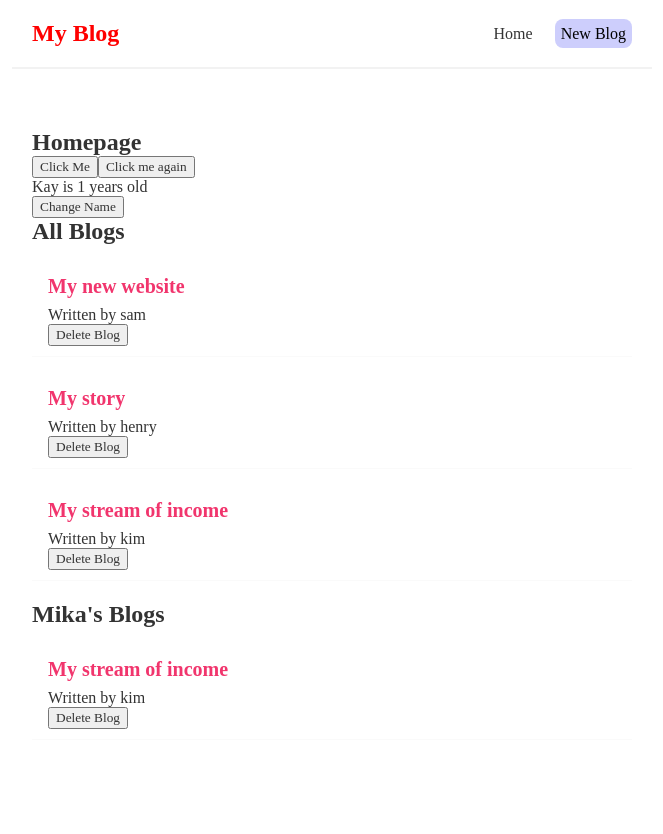
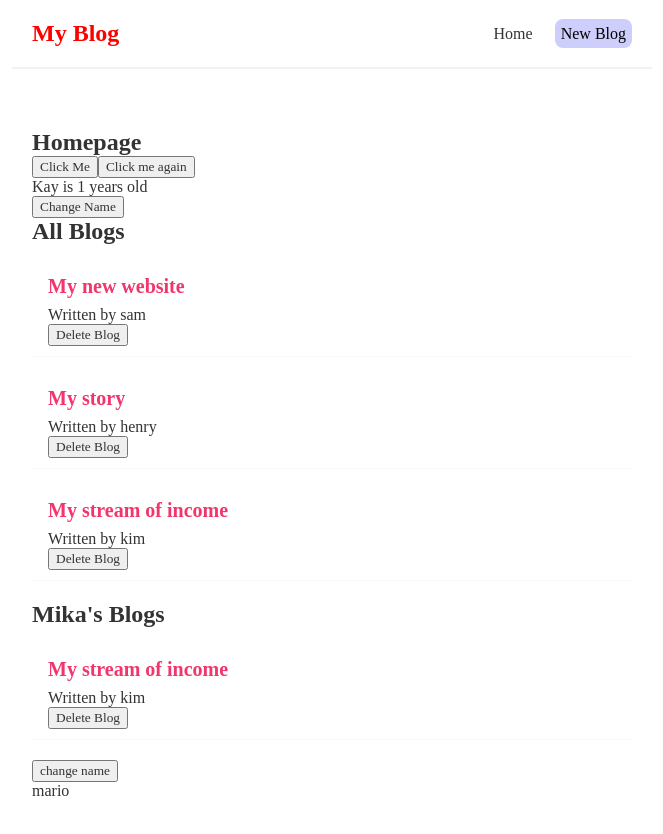
Before and after one commit to Shamikae/React-practice-blog, a React (Create React App) app: page / in a window 1280 px wide. Shown: the top 834 px of the page, without its empty margins (308-971 px from the left). Built offline with nearby package versions, Linux system fonts and the light colour scheme.

Commit message:
Lesson: useEffect dependencies

```diff
--- a/src/Home.js
+++ b/src/Home.js
@@ -31,9 +31,12 @@ const Home = () => {
         setBlogs(newBlogs);
     }
 
+    const [name1, setName1] = useState('mario');
+
     useEffect(() =>{
-        console.log('use effect ran')
-    });
+        console.log('use effect ran');
+        console.log(name1);
+    }, [name1] ); /*hook occurs after every render when state changes. dependencies effect when it runs*/
 
     return (
         <div className="home">
@@ -44,6 +47,8 @@ const Home = () => {
             <button onClick={clickChange}>Change Name</button>
             <BlogList blogs={blogs} title="All Blogs" handleDelete={handleDelete}/> {/* Prop */}
             <BlogList blogs={blogs.filter((blog) => blog.author === 'kim' )} title="Mika's Blogs"/> {/* blogs - Props allow you to pass data from parent component to child component */}
+            <button onClick={() => setName1('sham')}>change name</button>
+            <p>{name1}</p>
         </div>
     );
 }
```
